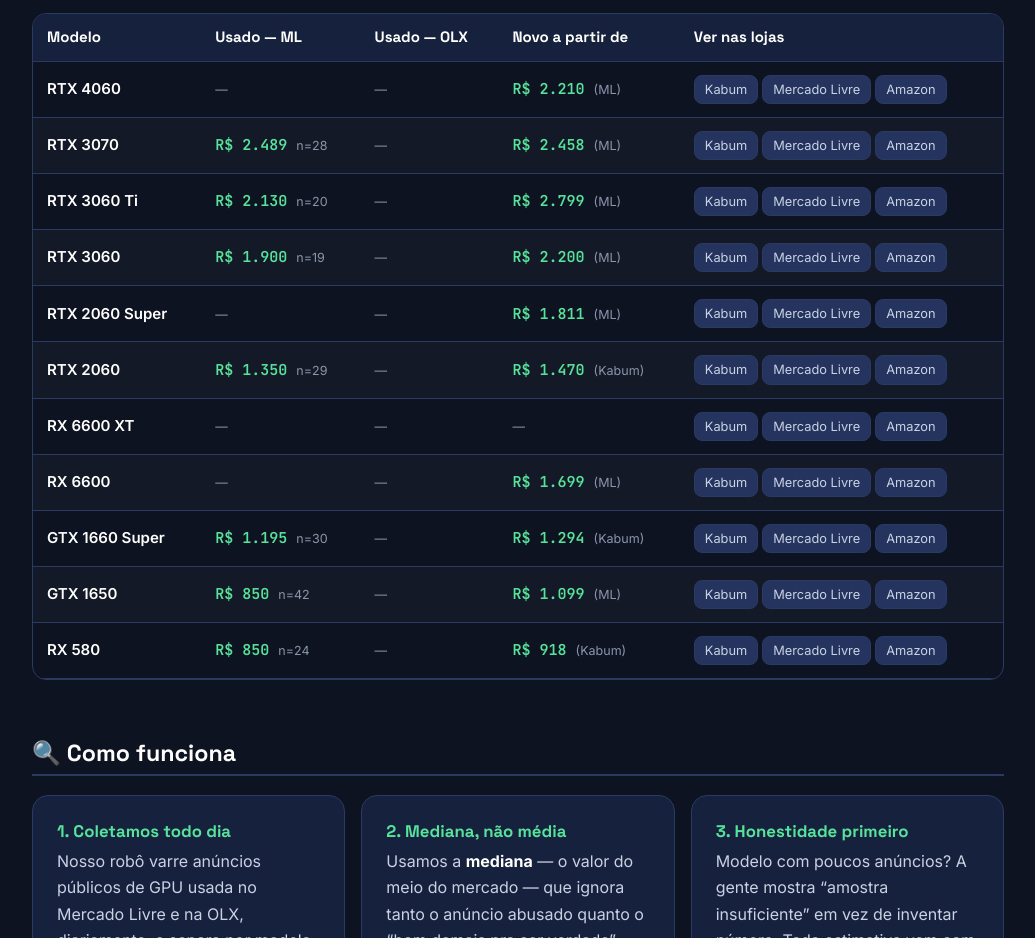
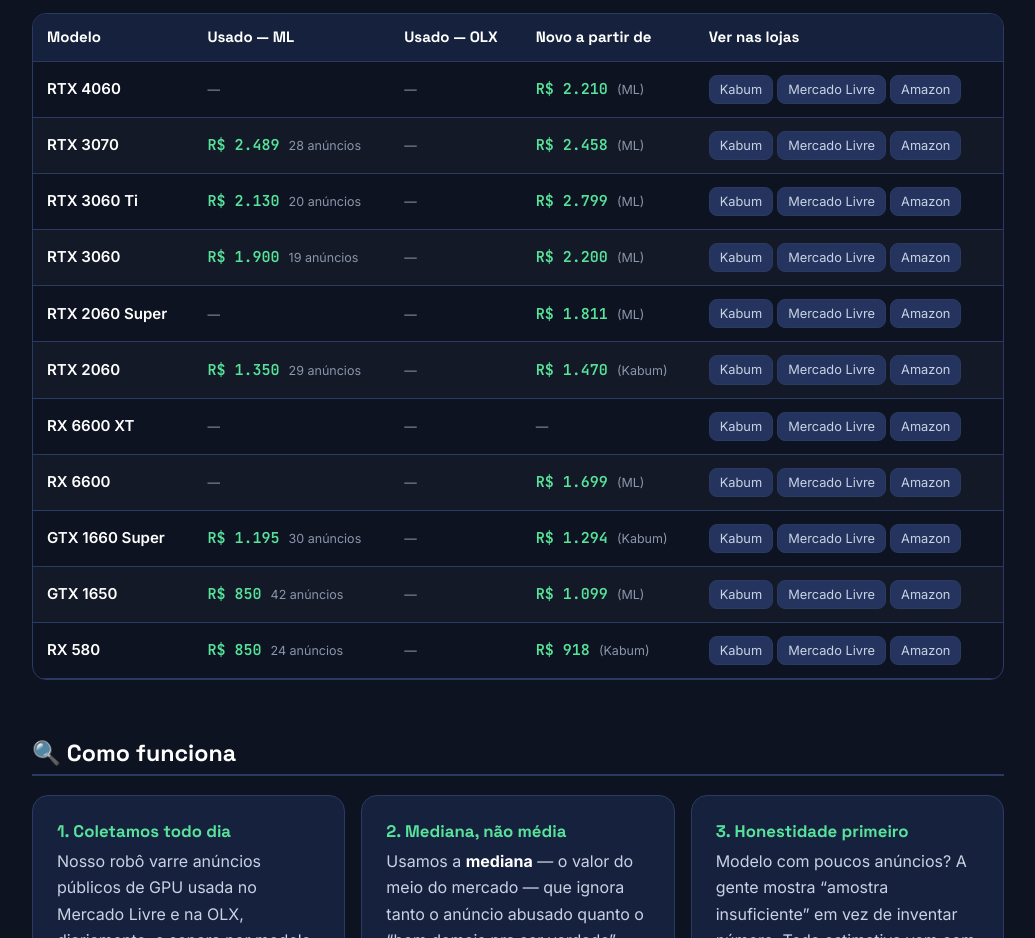
Before and after one commit to caio-eps/precojusto-dados, a plain HTML site: page index.html in a window 1280 px wide. Shown: the part 781-1719 px from the top of the page, without its empty margins (122-1157 px from the left). Drawn offline with Linux system fonts and the light colour scheme.

Commit message:
site: 'n=' vira 'X anuncios' (legibilidade)

```diff
--- a/index.html
+++ b/index.html
@@ -143,7 +143,7 @@
     if (!geral.mediana) return;              // sem dado confiável → não lista
     totalN += geral.n || 0;
     const cel = s => (s && s.mediana && s.n >= 15)
-      ? `<td class="num">${brl(s.mediana)} <small>n=${s.n}</small></td>`
+      ? `<td class="num">${brl(s.mediana)} <small>${s.n} anúncios</small></td>`
       : `<td class="num"><small>—</small></td>`;
     const novos = [];
     if (nv.kabum && nv.kabum.min) novos.push({v: nv.kabum.min, l: "Kabum"});
```
